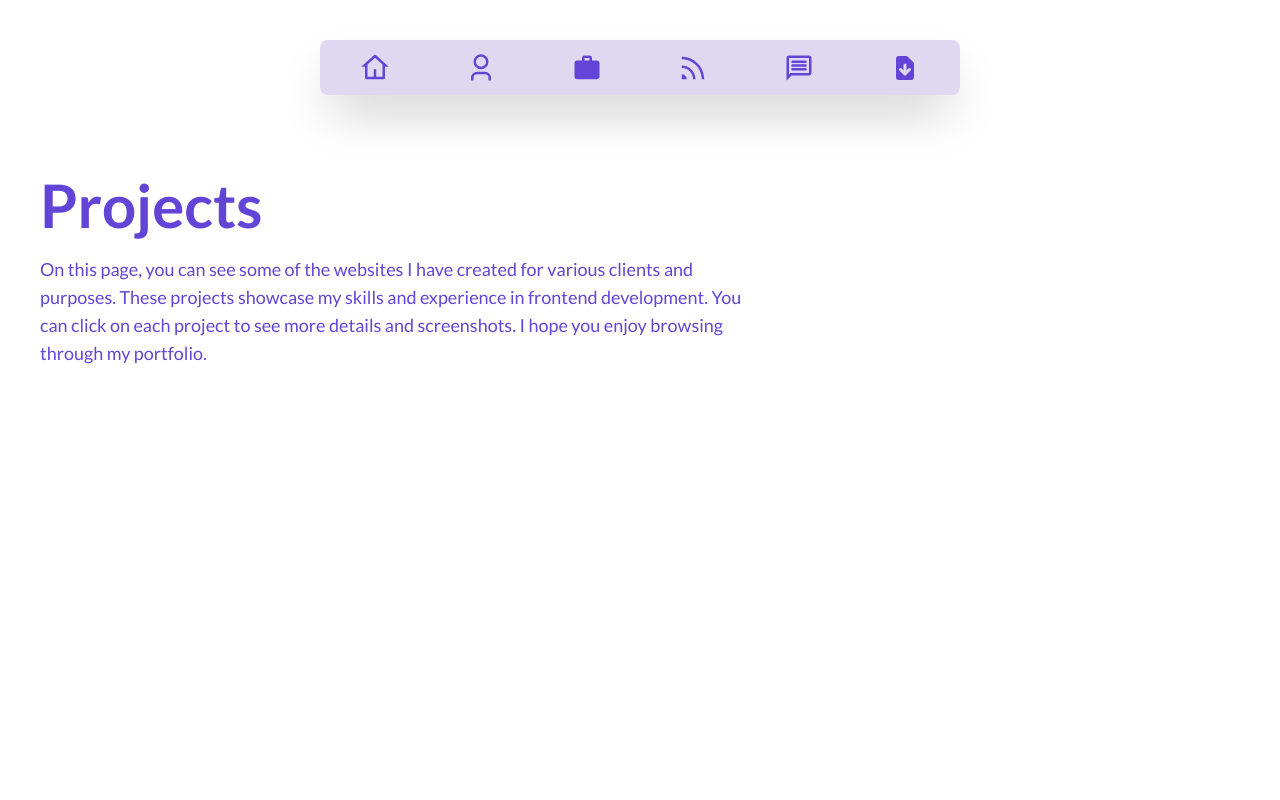
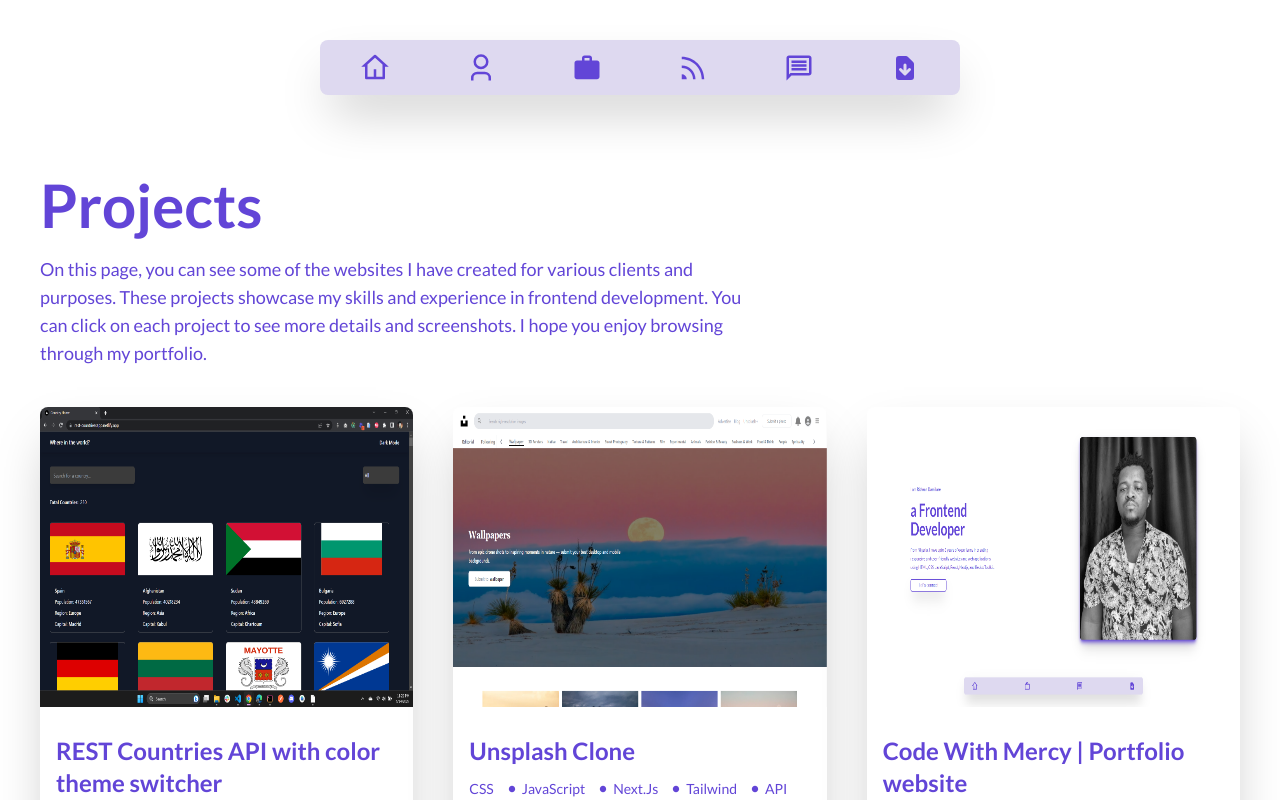
Before and after one commit to mercyharbo/Portfolio, a Next.js app: page /projects in a window 1280 px wide. Shown: the top 800 px of the page. Built offline with nearby package versions, Linux system fonts and the light colour scheme.

Commit message:
here again...

```diff
--- a/src/pages/projects.js
+++ b/src/pages/projects.js
@@ -41,9 +41,9 @@ const Project = () => {
           animate={{ opacity: 2, y: 0 }}
           exit={{ opacity: 0, y: 20 }}
           transition={{ duration: 0.7 }}
-          className='grid content-center place-items-center lg:grid-cols-3 lg:gap-10 md:grid-cols-1 md:gap-10 sm:grid-cols-1 sm:gap-10 lg:py-5   '
+          className='grid content-center place-items-center lg:grid-cols-3 lg:gap-10 lg:py-5 md:py-5 md:grid-cols-1 md:gap-10 sm:grid-cols-1 sm:gap-10 sm:py-5   '
         >
-          {/* {Projects.map((project) => (
+          {Projects.map((project) => (
             <article
               key={project.title}
               className='flex flex-col bg-white shadow-2xl rounded-lg h-full w-full lg:gap-3 md:gap-5 sm:gap-3 '
@@ -102,7 +102,7 @@ const Project = () => {
                 </div>
               </div>
             </article>
-          ))} */}
+          ))}
         </motion.div>
       </main>
     </>
```
